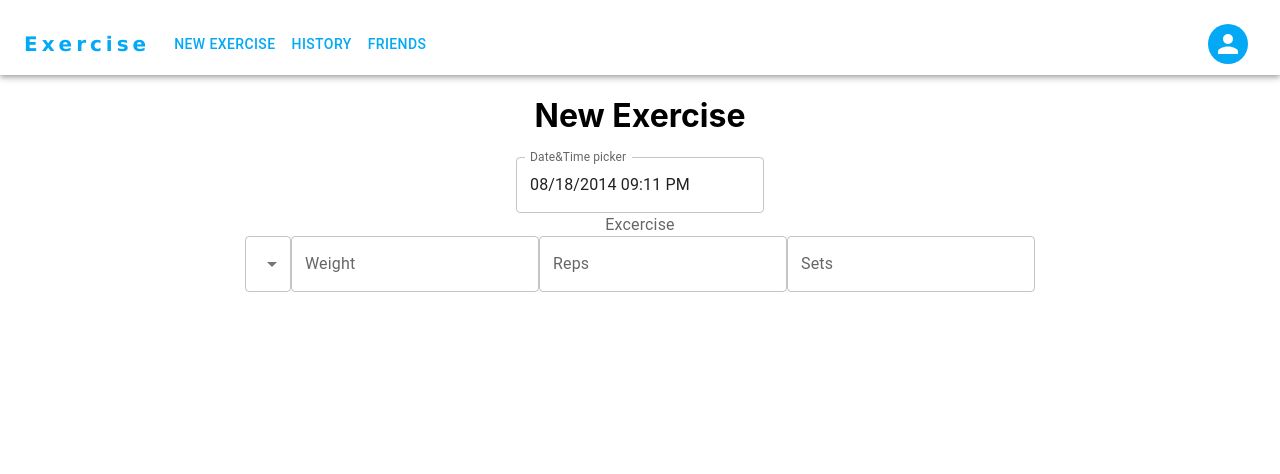
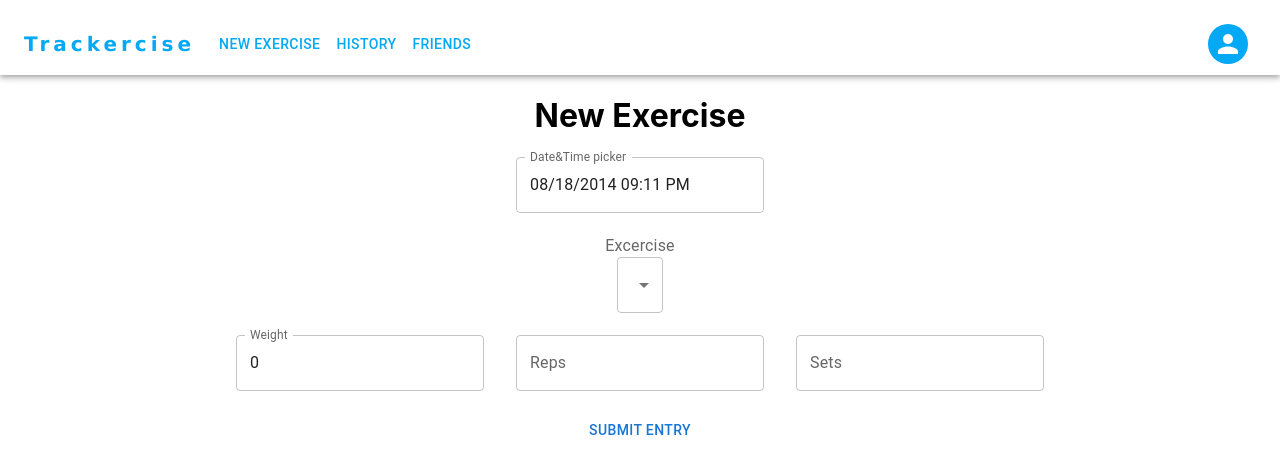
Before and after one commit to liamjogal/exercise, a React (Create React App) app in the folder frontend/: page / in a window 1280 px wide. Shown: the top 474 px of the page. Built offline with nearby package versions, Linux system fonts and the light colour scheme.

Commit message:
track input changes

```diff
--- a/frontend/src/components/exercise_data/Main.js
+++ b/frontend/src/components/exercise_data/Main.js
@@ -160,7 +160,7 @@ function OrderBar() {
                 color: lightBlue[500],
                 textDecoration: 'none'
               }}>
-              Exercise
+              Trackercise
             </Typography>
             <Box sx={{ flexGrow: 1, display: { xs: 'flex', md: 'none' } }}>
               <IconButton
@@ -218,7 +218,7 @@ function OrderBar() {
                 textDecoration: 'none'
               }}
             >
-              Exercise
+              Trackercise
             </Typography>
             <Box sx={{ flexGrow: 1, display: { xs: 'none', md: 'flex' } }}>
 
--- a/frontend/src/components/exercise_data/pages/Exercise.js
+++ b/frontend/src/components/exercise_data/pages/Exercise.js
@@ -1,5 +1,5 @@
 import * as React from "react";
-import { Container, Grid } from "@mui/material";
+import { Button, Container, Grid } from "@mui/material";
 import dayjs from 'dayjs';
 import TextField from '@mui/material/TextField';
 import { LocalizationProvider } from '@mui/x-date-pickers/LocalizationProvider';
@@ -9,6 +9,11 @@ import {Select} from "@mui/material";
 import {InputLabel} from "@mui/material";
 import {Box} from "@mui/material";
 import {FormControl, MenuItem} from "@mui/material";
+import { Stack } from "@mui/system";
+
+
+
+
 
 
 
@@ -48,9 +53,9 @@ function DatePicker() {
             label="Excercise"
             onChange={handleChange}
           >
-            <MenuItem value={10}>Ten</MenuItem>
-            <MenuItem value={20}>Twenty</MenuItem>
-            <MenuItem value={30}>Thirty</MenuItem>
+            <MenuItem value={"bench"}>Bench</MenuItem>
+            <MenuItem value={"squat"}>Squat</MenuItem>
+            <MenuItem value={"deadlift"}>Deadlift</MenuItem>
           </Select>
         </>
 
@@ -67,32 +72,86 @@ function DatePicker() {
 
 export default function Exercise() {
 
+
+
+
+    const inputs = {
+        Date: Date(),
+        Excercise: "",
+        Weight: 0,
+        Reps: 0,
+        Sets: 0
+
+
+    }
+
+    const [date, setDate] = React.useState(Date());
+    const [exercise, setExercise] = React.useState("");
+    const [weight, setWeight] = React.useState(0);
+    const [reps, setReps] = React.useState(0);
+    const [sets, setSets] = React.useState(0);
+
+
+
+    const handleChange = event => {
+        switch(event.currentTarget.id){
+            case("date-input"):
+                setDate(event.currentTarget.value);
+                break;
+            case("exercise-input"):
+                setExercise(event.target.value);
+                break;
+
+            case("weight-input"):
+                setWeight(event.currentTarget.value);
+                break;
+
+            case("reps-input"):
+                setReps(event.currentTarget.value);
+                break;
+
+            case("sets-input"):
+                setSets(event.currentTarget.value);
+
+
+        }
+    }
+
+    const sendData = () => {
+        // TODO, send all input data to django api
+    }
+
     return (
         <>
-        {/* <h1>New Exercise</h1>
-        <Box justifyContent="center">
-            <div style={{
-    display: 'flex',
-    alignItems: 'center',
-    flexWrap: 'wrap',
-}}> */}
             <h1>New Exercise</h1>
-            <Container>
-                {/* <Box
-                alignItems="center"
-                justifyContent="center"> */}
 
-            <DatePicker id="date-input"></DatePicker>
-            <ExcerciseSelector id="excercise-input"></ExcerciseSelector>
-            <TextField id="weight-input" label="Weight" variant="outlined" />
-            <TextField id="reps-input" label="Reps" variant="outlined" />
-            <TextField id="sets-input" label="Sets" variant="outlined" />
-
-            {/* </Box> */}
+            <DatePicker id="date-input" onChange={handleChange}></DatePicker>
+            <h1></h1>
+            <Container alignItems ="center">
+            <ExcerciseSelector id="excercise-input" onChange={handleChange}></ExcerciseSelector>
 
             </Container>
-            {/* </div>
-            </Box> */}
+            <h1></h1>
+
+            <Box
+            display="flex"
+                alignItems="center"
+                justifyContent="center">
+            <Stack direction={{xs:"column", sm:"row"}} spacing={{xs:2, sm:2, md:4}} align items="center" alignContent="center">
+            <TextField id="weight-input" label="Weight" variant="outlined" onChange={handleChange} value={weight}/>
+            <TextField id="reps-input" label="Reps" variant="outlined" onChange={handleChange}/>
+            <TextField id="sets-input" label="Sets" variant="outlined" onChange={handleChange}/>
+
+            </Stack>
+            </Box>
+            <h1></h1>
+            <Button onClick={sendData}>Submit Entry</Button>
+
+
+
+
+
+
 
         </>
 
```
